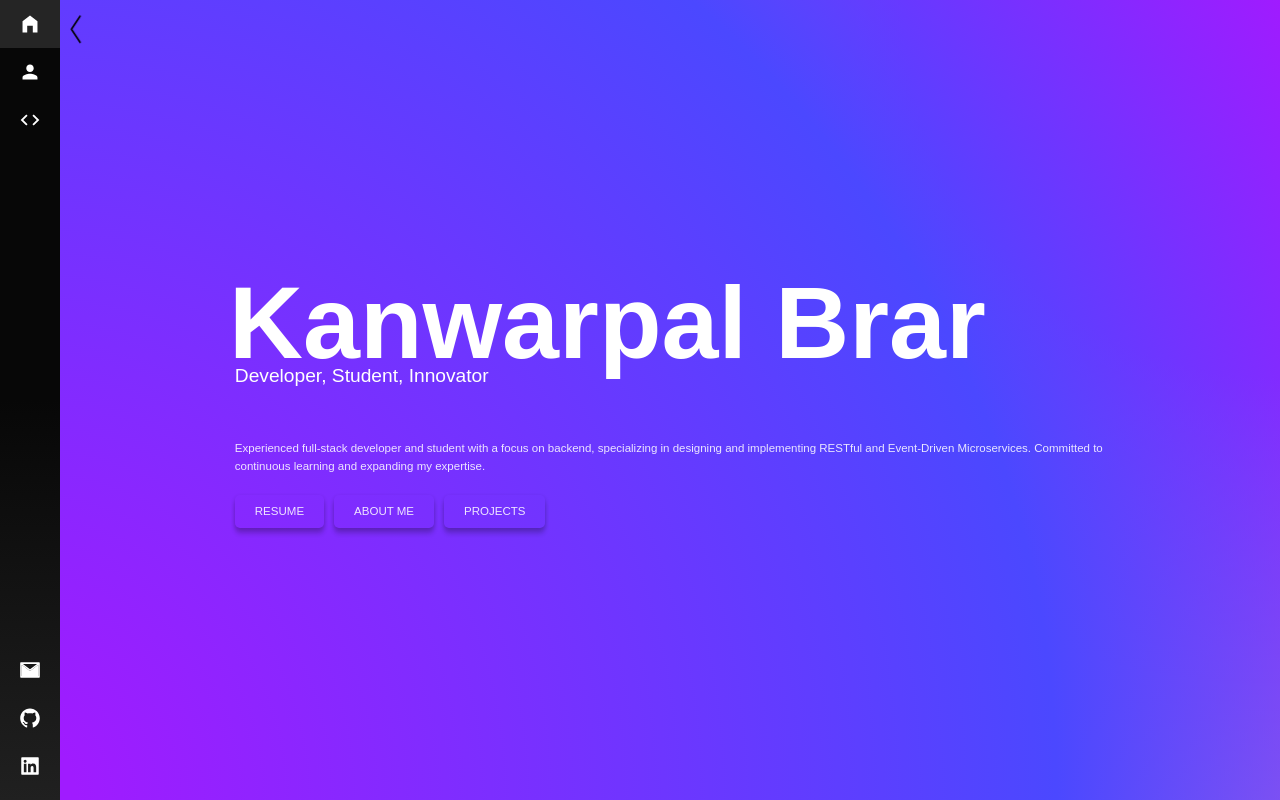
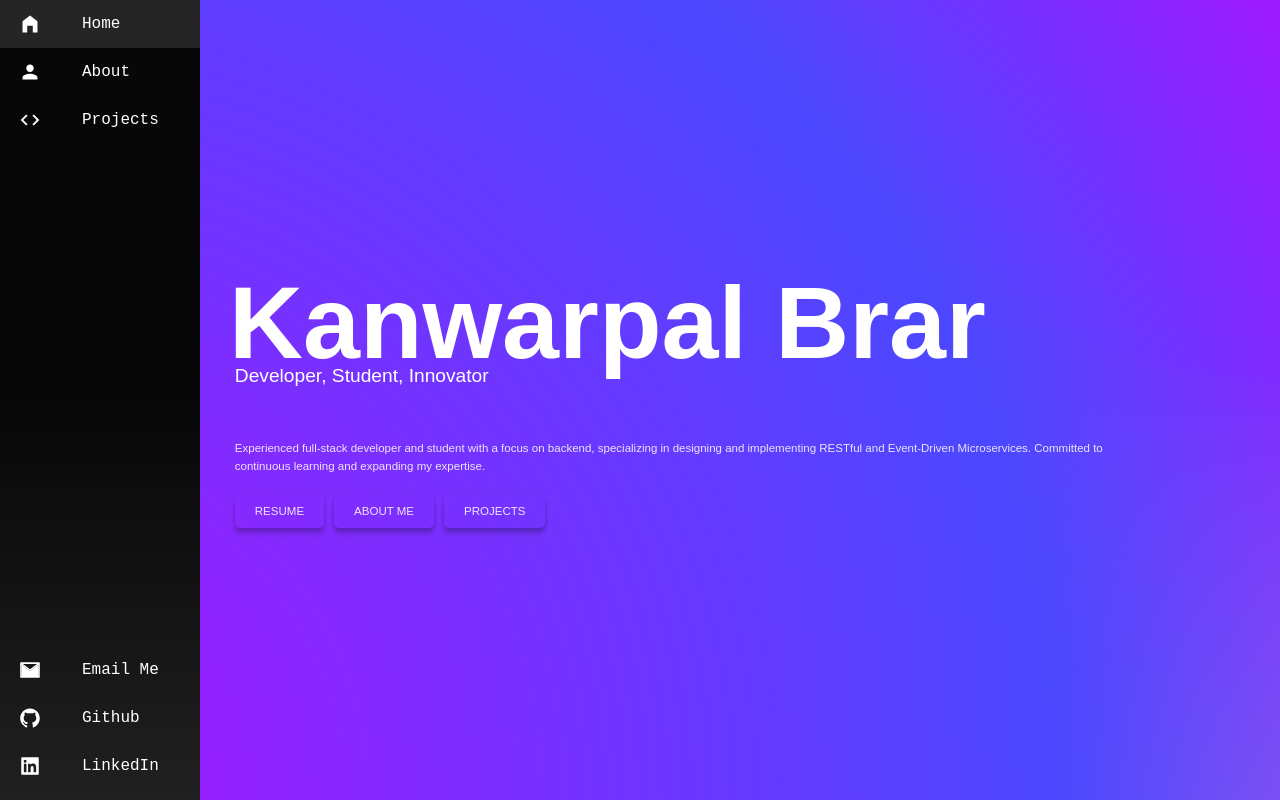
Before and after one commit to kanwarpal-brar/react-portfolio-website, a Next.js app: page / in a window 1280 px wide. Built offline with nearby package versions, Linux system fonts and the light colour scheme; a web font is replaced by a local one.

Commit message:
Adjusted size of sidebar button for easier use

```diff
--- a/components/Sidebar/sidebar.module.scss
+++ b/components/Sidebar/sidebar.module.scss
@@ -28,6 +28,8 @@
   transition: left 150ms ease-in-out;
   transform: scale(2, 3);
   height: 20px;
+  padding-left: 10px;
+  padding-right: 9px;
 
   &_active {
     @extend .sidebar_button;
```
